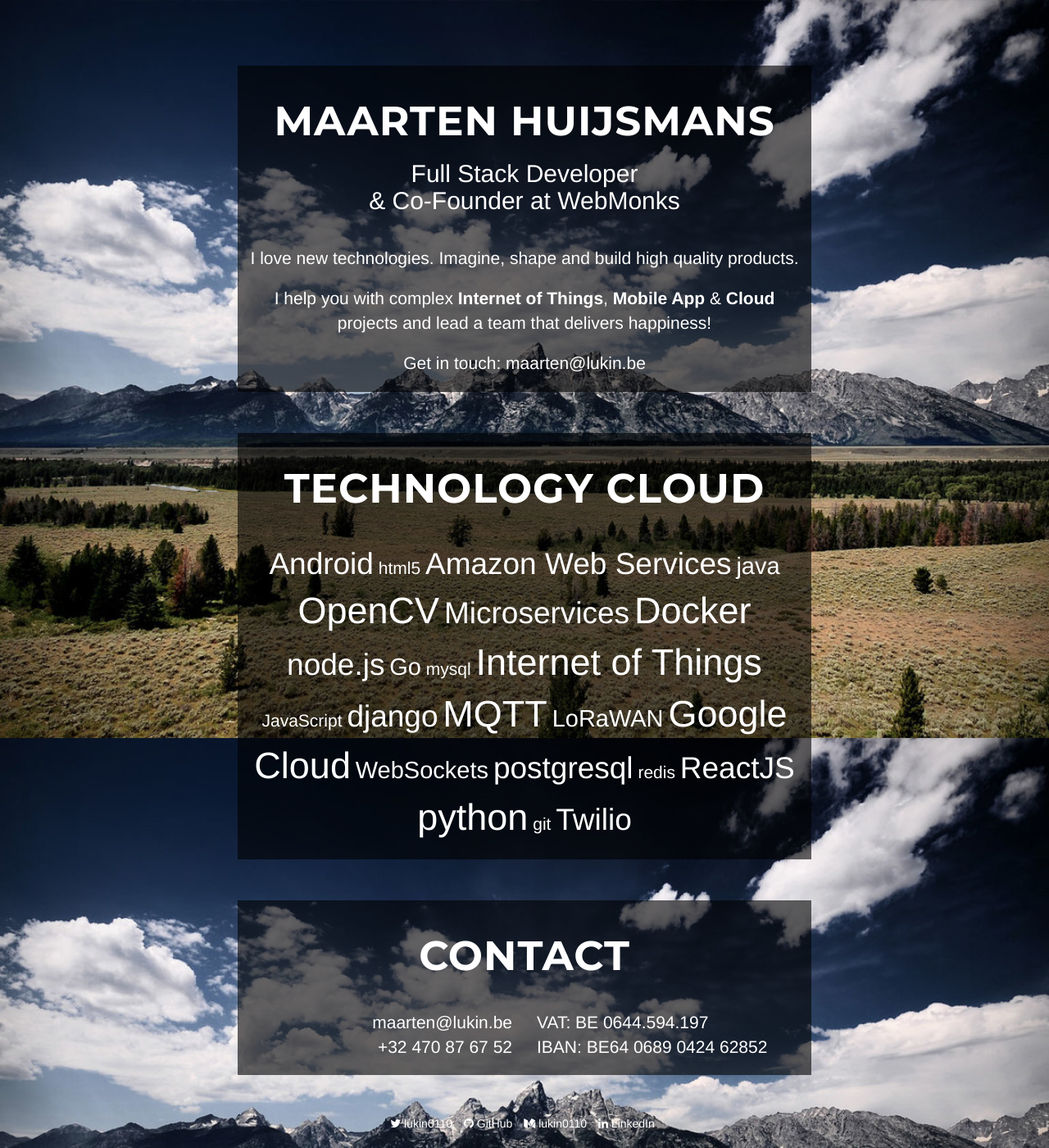
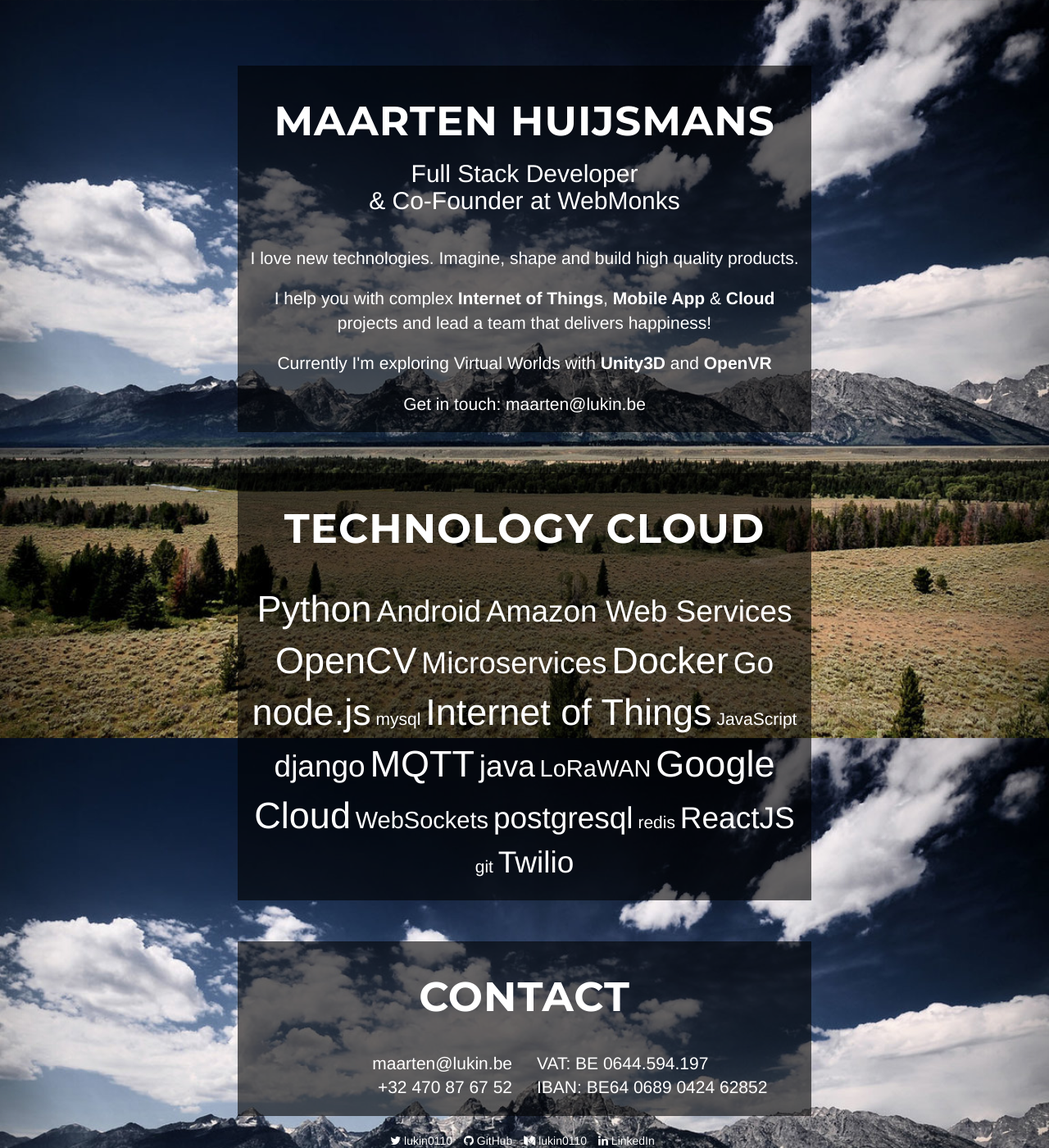
Before and after one commit to lukin0110/lukin0110.github.io, a Jekyll site: the page built from index.html, in a window 1280 px wide and 1400 px high. Shown: the whole window at 82% size. Built offline with Jekyll 4.4.1, drawn with Linux system fonts in a browser that asks for light colours; nearby versions of some CDN libraries.

Commit message:
another updeet

```diff
--- a/index.html
+++ b/index.html
@@ -14,6 +14,8 @@
     <p class="lead">I help you with complex
         <a href="https://en.wikipedia.org/wiki/Internet_of_Things"><strong>Internet of Things</strong></a>,
         <strong>Mobile App</strong> &amp; <strong>Cloud</strong> projects and lead a team that delivers happiness! </p>
+
+    <p class="lead">Currently I'm exploring Virtual Worlds with <strong>Unity3D</strong> and <strong>OpenVR</strong></p>
     <p class="lead">Get in touch: <a href="mailto:maarten@lukin.be">maarten@lukin.be</a></p>
 </div>
 
@@ -23,28 +25,26 @@
     </div>
 
     <div class="lead">
+        <span class="p3">Python</span>
         <span class="p2">Android</span>
-
-        <span>html5</span>
         <span class="p2">Amazon Web Services</span>
-        <span class="p1">java</span>
         <span class="p3">OpenCV</span>
         <span class="p2">Microservices</span>
         <span class="p3">Docker</span>
-        <span class="p2">node.js</span>
-        <span class="p1">Go</span>
+        <span class="p2">Go</span>
+        <span class="p3">node.js</span>
         <span>mysql</span>
         <span class="p3">Internet of Things</span>
         <span>JavaScript</span>
         <span class="p2">django</span>
         <span class="p3">MQTT</span>
+        <span class="p2">java</span>
         <span class="p1">LoRaWAN</span>
         <span class="p3">Google Cloud</span>
         <span class="p1">WebSockets</span>
         <span class="p2">postgresql</span>
         <span>redis</span>
         <span class="p2">ReactJS</span>
-        <span class="p3">python</span>
         <span>git</span>
         <span class="p2">Twilio</span>
     </div>
```
Also changed, not shown: other parts of index.html (+1 -1 lines).
